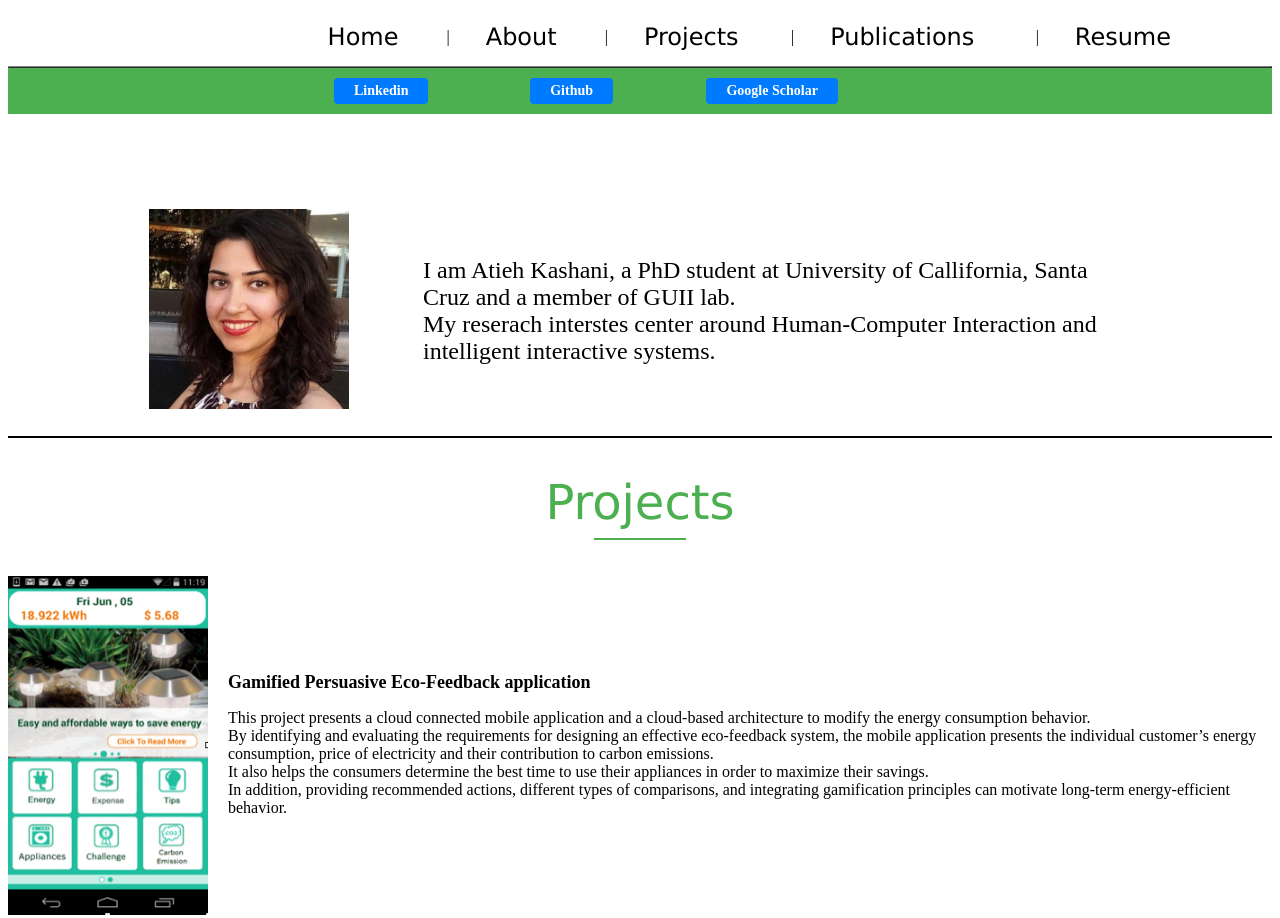
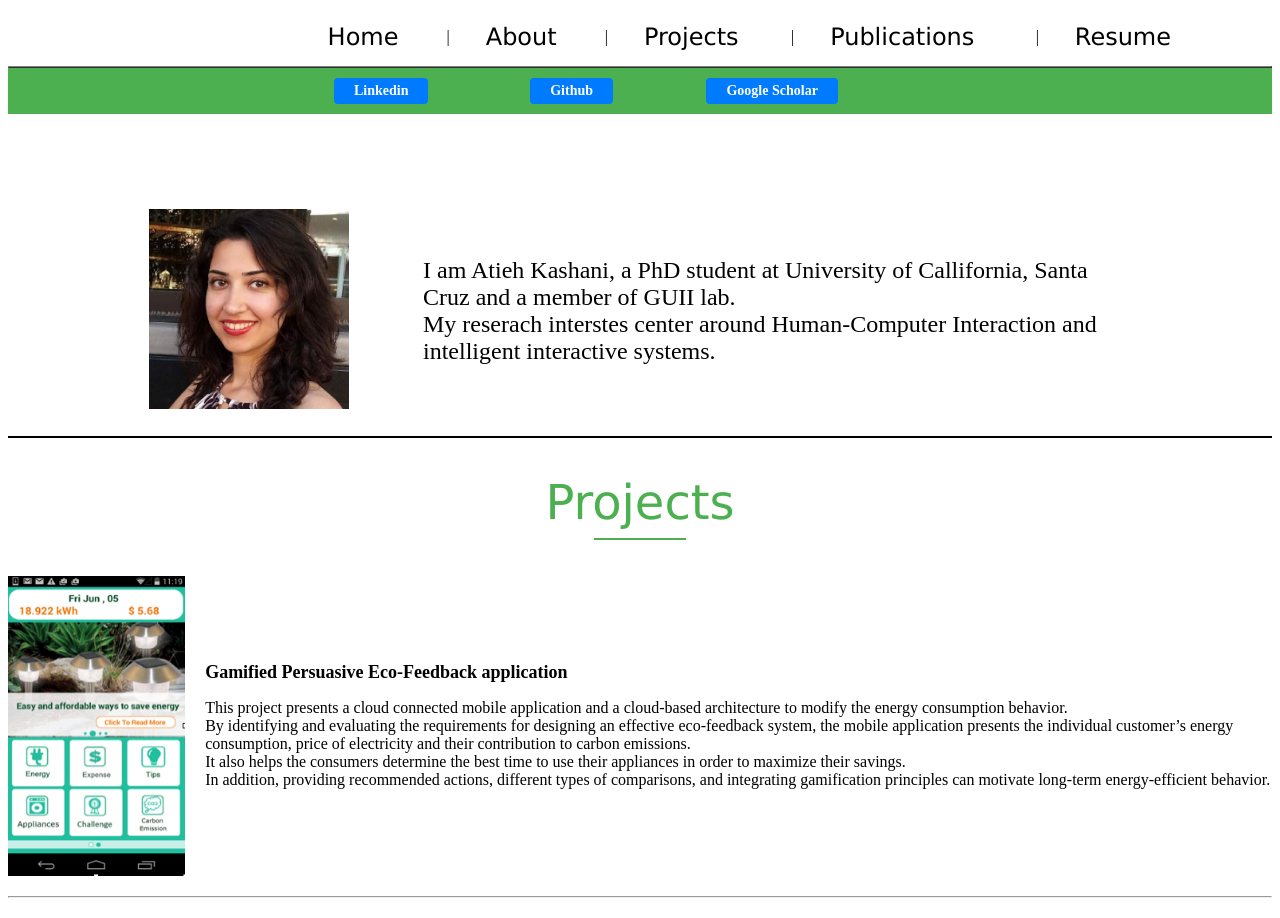
Before and after one commit to atiehmk/atiehmk.github.io, a plain HTML site: page index.html in a window 1280 px wide. Shown: the top 918 px of the page. Drawn offline with Linux system fonts and the light colour scheme.

Commit message:
Update index.html

```diff
--- a/index.html
+++ b/index.html
@@ -243,7 +243,7 @@ I am Atieh Kashani, a PhD student at University of Callifornia, Santa Cruz and a
 
   <div class="project-container">
 
-	<img src="image1.png" alt="Project 1" class="project-image">
+	<img src="image1.png" alt="Project 1" width="200" height="300" class="project-image">
 	<div>
   	<h2 class="project-title">Gamified Persuasive Eco-Feedback application</h2>
   	<p class="project-description">
```
